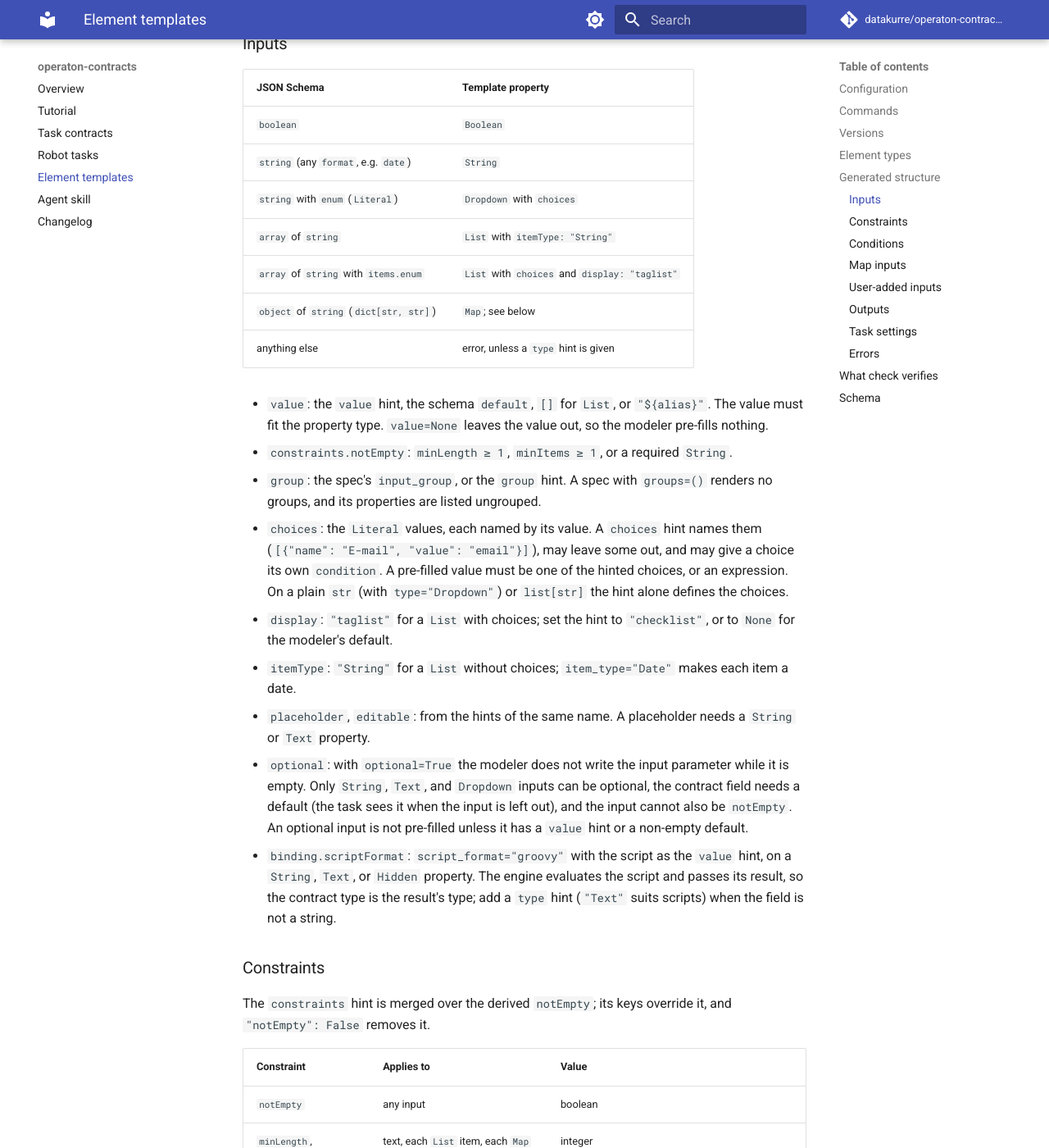
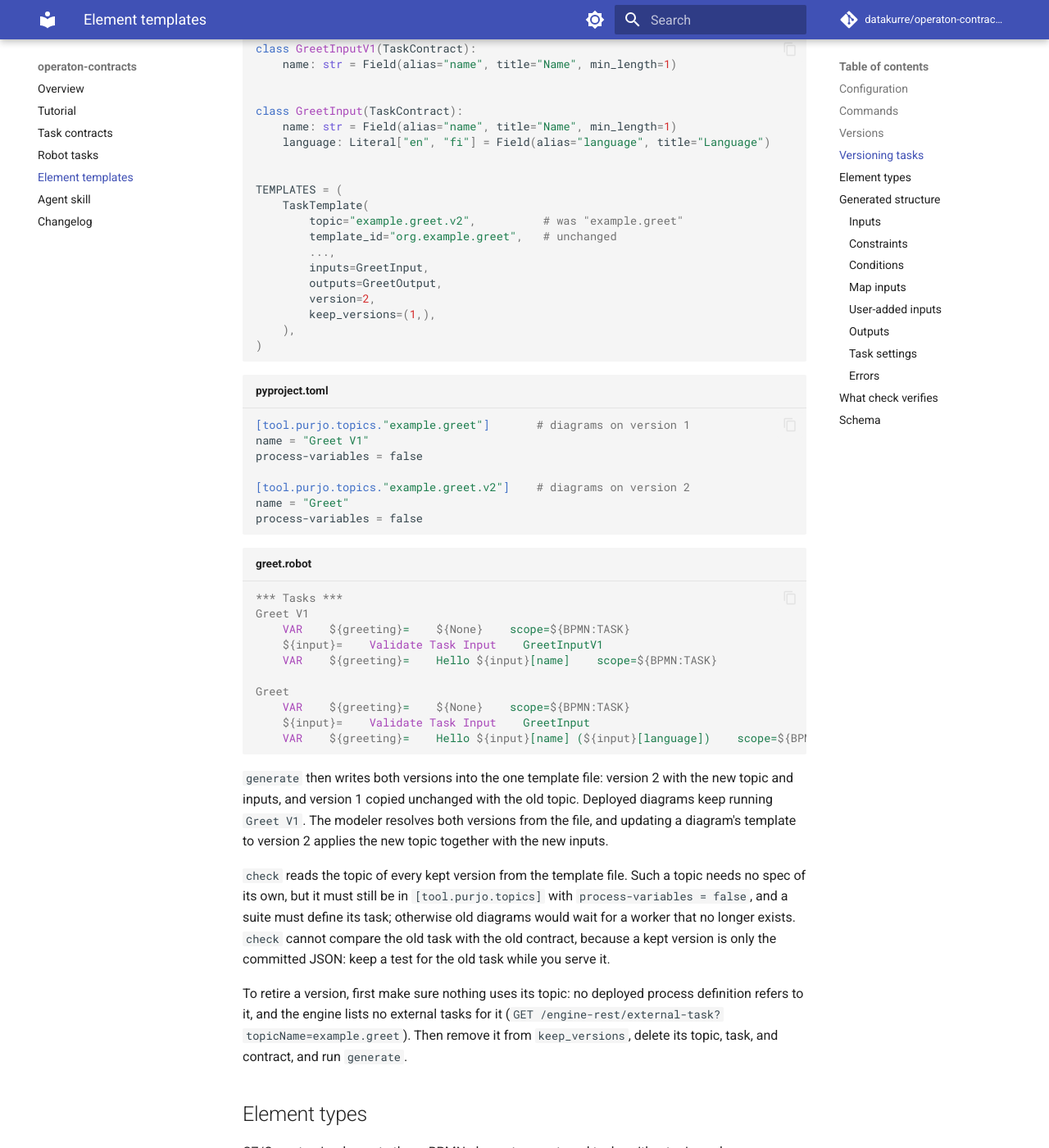
Before and after one commit to datakurre/operaton-contracts, an MkDocs documentation site: the page built from docs/templates.md, in a window 1280 px wide and 1400 px high, scrolled down 3425 px. Shown: the whole window at 82% size. Built offline with MkDocs 1.6.1 and Material for MkDocs 9.7.7, drawn with Linux system fonts in a browser that asks for light colours; comment, search, counter and statistics services are not loaded; some of the changed text lies outside the part shown.

Commit message:
feat: serve kept template versions on their own topics
A breaking change to a published task can now move it to a new topic
while the earlier version stays served. check reads the topic of every
kept template version from the template file, accepts it without a
spec, and requires it to stay in [tool.purjo.topics] with
process-variables = false and a defined Robot task, so diagrams modeled
with the earlier version keep a worker.

check_package takes template_dir= for this, and templates.kept_topics
lists such topics.

Document the naming convention under "Versioning tasks": the first
version keeps its plain topic, later breaking versions append .v<N>,
and the earlier contract and Robot task keep versioned names.

Assisted-by: Claude Code (claude-opus-5-5)

````diff
--- a/docs/templates.md
+++ b/docs/templates.md
@@ -89,7 +89,9 @@ TaskTemplate(..., version=4, keep_versions=(2, 3))
 ```
 
 - Bump `version` whenever a published template changes; until then, keep
-  regenerating the same version.
+  regenerating the same version. When the change breaks diagrams that use
+  the earlier version, also move the task to a new topic; see
+  [Versioning tasks](#versioning-tasks).
 - `generate` renders the current version from the contracts and copies each
   kept version unchanged from the existing file (matched by `id` and
   `version`), writing a JSON list, newest first. Without `keep_versions` the
@@ -112,6 +114,104 @@ TaskTemplate(..., version=4, keep_versions=(2, 3))
   `generate`.
 - Kept versions are copied as they were, so they may differ in anything,
   including `appliesTo`.
+
+## Versioning tasks
+
+A template version and the task behind it change together. The engine,
+though, keeps running diagrams that were modeled with an earlier version:
+they still send the old inputs and expect the old outputs. Two kinds of
+change follow from that.
+
+**A compatible change** keeps every deployed diagram working: a new input
+with a contract default, another output, or a new label, description, choice
+label, or constraint. Bump `version` and keep the topic. One Robot task
+serves all versions.
+
+**A breaking change** would fail diagrams that use the old version: a new
+required input, a removed or renamed input or output, or a changed type.
+Give the new version its own topic, and keep serving the old one:
+
+1. Keep the old contract and Robot task under versioned names.
+2. Change the current contract and task.
+3. Move the spec to a new topic, bump `version`, and list the old version in
+   `keep_versions`.
+4. Serve both topics.
+
+No new mechanism is needed, only a naming convention. The first version
+keeps its plain topic, because it is already published; later breaking
+versions append `.v<N>`:
+
+| | Current version | Earlier version |
+|---|---|---|
+| Topic | `example.greet.v2` | `example.greet` |
+| Robot task | `Greet` | `Greet V1` |
+| Input contract | `GreetInput` | `GreetInputV1` |
+
+```python title="OperatonTasks.py"
+class GreetInputV1(TaskContract):
+    name: str = Field(alias="name", title="Name", min_length=1)
+
+
+class GreetInput(TaskContract):
+    name: str = Field(alias="name", title="Name", min_length=1)
+    language: Literal["en", "fi"] = Field(alias="language", title="Language")
+
+
+TEMPLATES = (
+    TaskTemplate(
+        topic="example.greet.v2",          # was "example.greet"
+        template_id="org.example.greet",   # unchanged
+        ...,
+        inputs=GreetInput,
+        outputs=GreetOutput,
+        version=2,
+        keep_versions=(1,),
+    ),
+)
+```
+
+```toml title="pyproject.toml"
+[tool.purjo.topics."example.greet"]       # diagrams on version 1
+name = "Greet V1"
+process-variables = false
+
+[tool.purjo.topics."example.greet.v2"]    # diagrams on version 2
+name = "Greet"
+process-variables = false
+```
+
+```robotframework title="greet.robot"
+*** Tasks ***
+Greet V1
+    VAR    ${greeting}=    ${None}    scope=${BPMN:TASK}
+    ${input}=    Validate Task Input    GreetInputV1
+    VAR    ${greeting}=    Hello ${input}[name]    scope=${BPMN:TASK}
+
+Greet
+    VAR    ${greeting}=    ${None}    scope=${BPMN:TASK}
+    ${input}=    Validate Task Input    GreetInput
+    VAR    ${greeting}=    Hello ${input}[name] (${input}[language])    scope=${BPMN:TASK}
+```
+
+`generate` then writes both versions into the one template file: version 2
+with the new topic and inputs, and version 1 copied unchanged with the old
+topic. Deployed diagrams keep running `Greet V1`. The modeler resolves both
+versions from the file, and updating a diagram's template to version 2
+applies the new topic together with the new inputs.
+
+`check` reads the topic of every kept version from the template file. Such
+a topic needs no spec of its own, but it must still be in
+`[tool.purjo.topics]` with `process-variables = false`, and a suite must
+define its task; otherwise old diagrams would wait for a worker that no
+longer exists. `check` cannot compare the old task with the old contract,
+because a kept version is only the committed JSON: keep a test for the old
+task while you serve it.
+
+To retire a version, first make sure nothing uses its topic: no deployed
+process definition refers to it, and the engine lists no external tasks for
+it (`GET /engine-rest/external-task?topicName=example.greet`). Then remove
+it from `keep_versions`, delete its topic, task, and contract, and run
+`generate`.
 
 ## Element types
 
@@ -430,6 +530,9 @@ TaskTemplate(
 - Spec topics equal the keys of `[tool.purjo.topics]`; no topic is reserved;
   ids, filenames, and topics are unique; every topic sets
   `process-variables = false`.
+- A topic that only a kept template version uses is also a key of
+  `[tool.purjo.topics]`, with `process-variables = false` and a task that
+  exactly one suite defines; see [Versioning tasks](#versioning-tasks).
 - Exactly one suite defines each topic's task. Suites are collected
   recursively, skipping hidden directories, `tests/`, `lib/`, `examples/`, and
   `test_*.robot`. Task, keyword, and variable names are matched the way Robot
````
Also changed, not shown: CHANGELOG.md (+7 -0 lines), docs/tutorial.md (+2 -0 lines), src/OperatonContracts/skills/purjo-operaton-task-package/SKILL.md (+9 -0 lines), src/OperatonContracts/skills/purjo-operaton-task-package/reference/element-templates.md (+18 -0 lines), 6 other files.
